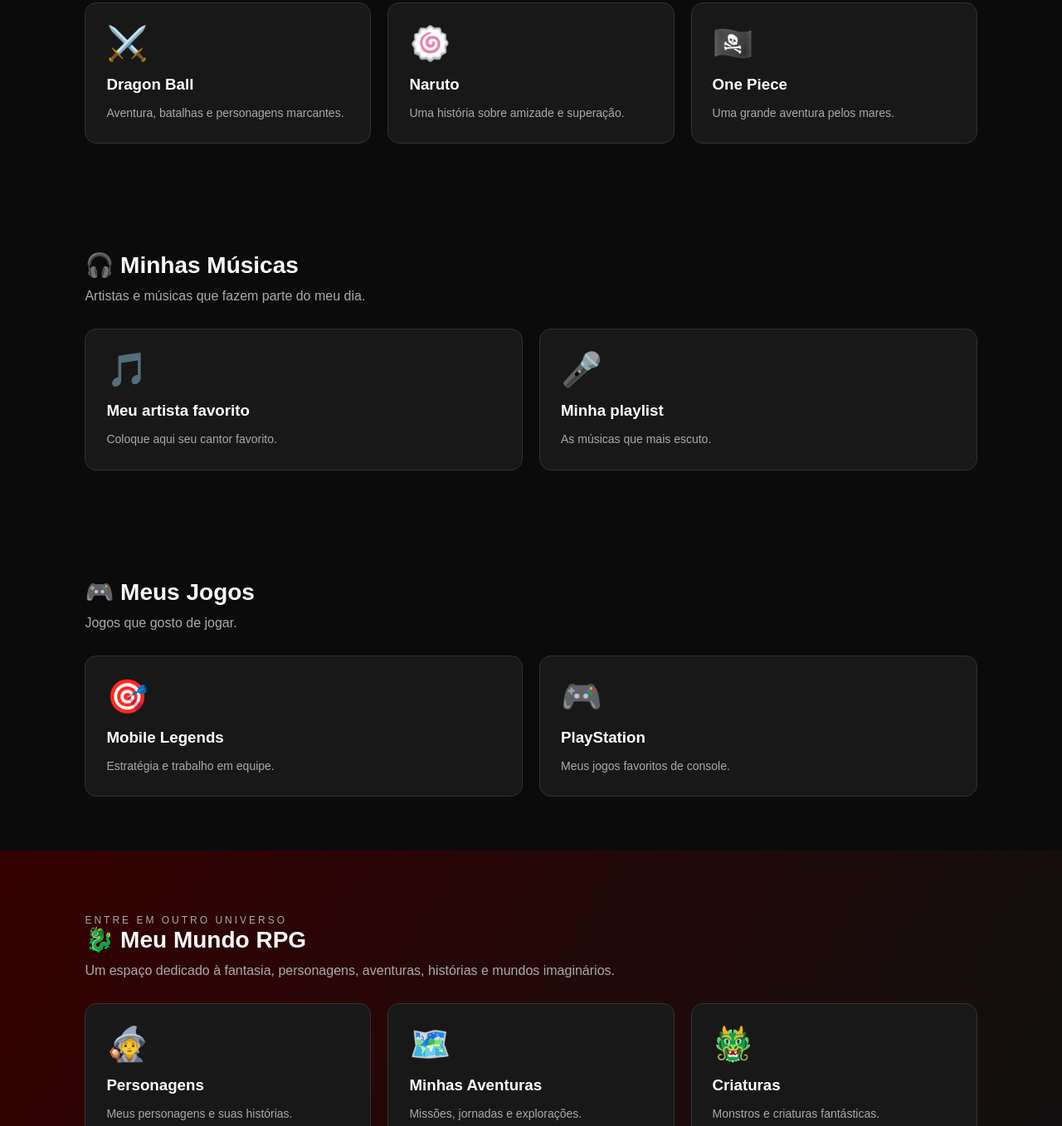
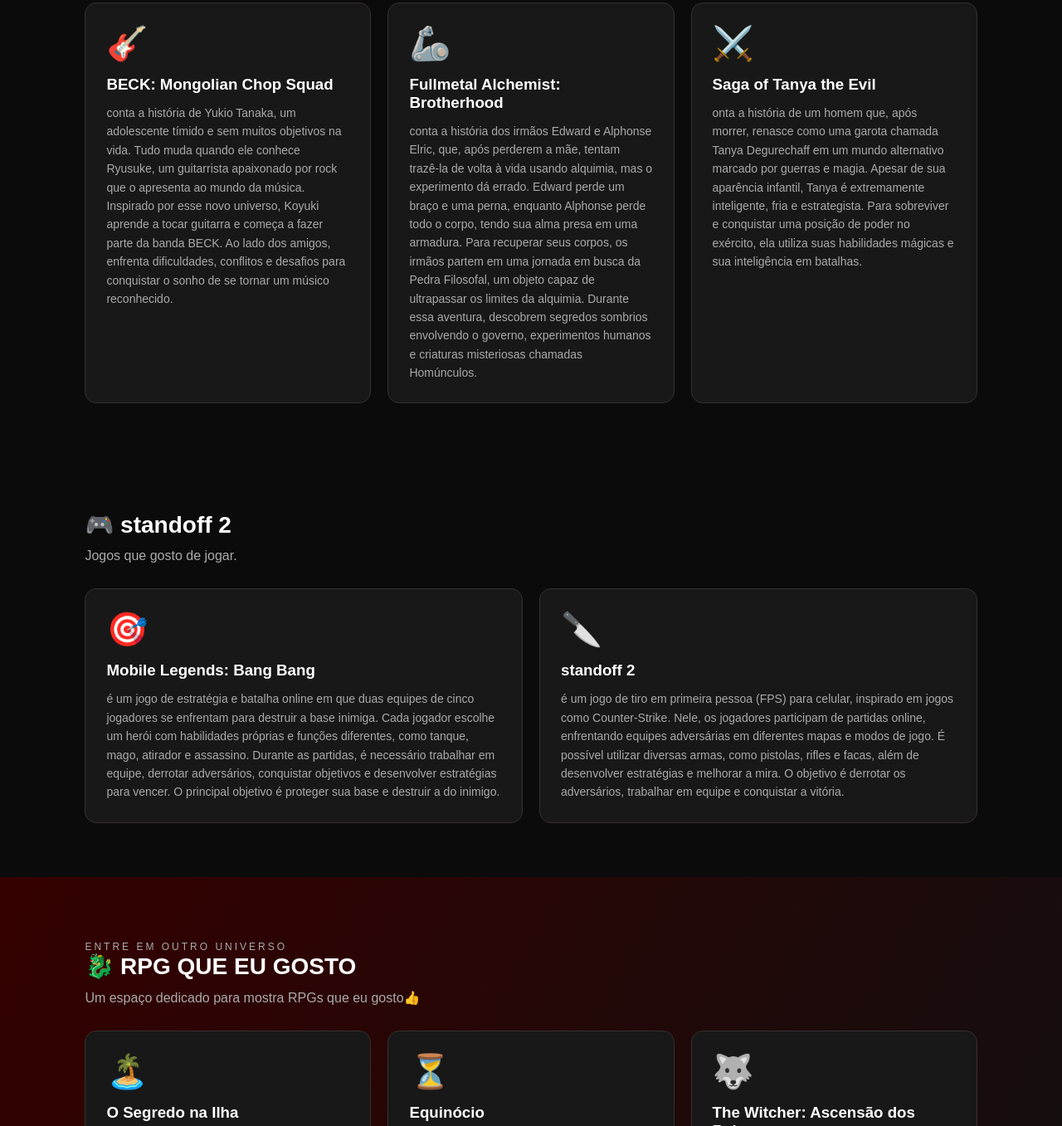
Before and after one commit to Julio-souza2008/portif-lio1, a plain HTML site: page index2.html in a window 1280 px wide. Shown: the part 680-2037 px from the top of the page at 83% size. Drawn offline with Linux system fonts and the light colour scheme.

Commit message:
atualizacao

```diff
--- a/index2.html
+++ b/index2.html
@@ -18,10 +18,8 @@
 
         <a href="#inicio">Início</a>
         <a href="#anime">Animes</a>
-        <a href="#musica">Músicas</a>
         <a href="#jogos">Jogos</a>
         <a href="#rpg">RPG</a>
-        <a href="#projetos">Projetos</a>
         <a href="index.html">Meu Portfólio</a>
     </nav>
 </header>
@@ -44,88 +42,77 @@
 
     <div class="cards">
         <div class="card">
-            <div class="emoji">⚔️</div>
-            <h3>Dragon Ball</h3>
-            <p>Aventura, batalhas e personagens marcantes.</p>
+            <div class="emoji">🎸</div>
+            <h3>BECK: Mongolian Chop Squad</h3>
+            <p>conta a história de Yukio Tanaka, um adolescente tímido e sem muitos objetivos na vida. Tudo muda quando ele conhece Ryusuke, um guitarrista apaixonado por rock que o apresenta ao mundo da música.
+
+Inspirado por esse novo universo, Koyuki aprende a tocar guitarra e começa a fazer parte da banda BECK. Ao lado dos amigos, enfrenta dificuldades, conflitos e desafios para conquistar o sonho de se tornar um músico reconhecido.</p>
         </div>
 
         <div class="card">
-            <div class="emoji">🍥</div>
-            <h3>Naruto</h3>
-            <p>Uma história sobre amizade e superação.</p>
+            <div class="emoji">🦾</div>
+            <h3>Fullmetal Alchemist: Brotherhood</h3>
+            <p>conta a história dos irmãos Edward e Alphonse Elric, que, após perderem a mãe, tentam trazê-la de volta à vida usando alquimia, mas o experimento dá errado. Edward perde um braço e uma perna, enquanto Alphonse perde todo o corpo, tendo sua alma presa em uma armadura.
+
+Para recuperar seus corpos, os irmãos partem em uma jornada em busca da Pedra Filosofal, um objeto capaz de ultrapassar os limites da alquimia. Durante essa aventura, descobrem segredos sombrios envolvendo o governo, experimentos humanos e criaturas misteriosas chamadas Homúnculos.</p>
         </div>
 
         <div class="card">
-            <div class="emoji">🏴‍☠️</div>
-            <h3>One Piece</h3>
-            <p>Uma grande aventura pelos mares.</p>
+            <div class="emoji">⚔️</div>
+            <h3>Saga of Tanya the Evil</h3>
+            <p>onta a história de um homem que, após morrer, renasce como uma garota chamada Tanya Degurechaff em um mundo alternativo marcado por guerras e magia.
+
+Apesar de sua aparência infantil, Tanya é extremamente inteligente, fria e estrategista. Para sobreviver e conquistar uma posição de poder no exército, ela utiliza suas habilidades mágicas e sua inteligência em batalhas.</p>
         </div>
     </div>
 </section>
-
-<section class="conteudo" id="musica">
-    <h2>🎧 Minhas Músicas</h2>
-    <p>Artistas e músicas que fazem parte do meu dia.</p>
-
-    <div class="cards">
-        <div class="card">
-            <div class="emoji">🎵</div>
-            <h3>Meu artista favorito</h3>
-            <p>Coloque aqui seu cantor favorito.</p>
-        </div>
-
-        <div class="card">
-            <div class="emoji">🎤</div>
-            <h3>Minha playlist</h3>
-            <p>As músicas que mais escuto.</p>
-        </div>
-    </div>
-</section>
-
 <section class="conteudo" id="jogos">
-    <h2>🎮 Meus Jogos</h2>
+    <h2>🎮 standoff 2</h2>
     <p>Jogos que gosto de jogar.</p>
 
     <div class="cards">
         <div class="card">
             <div class="emoji">🎯</div>
-            <h3>Mobile Legends</h3>
-            <p>Estratégia e trabalho em equipe.</p>
+            <h3>Mobile Legends: Bang Bang</h3>
+            <p>é um jogo de estratégia e batalha online em que duas equipes de cinco jogadores se enfrentam para destruir a base inimiga. Cada jogador escolhe um herói com habilidades próprias e funções diferentes, como tanque, mago, atirador e assassino. Durante as partidas, é necessário trabalhar em equipe, derrotar adversários, conquistar objetivos e desenvolver estratégias para vencer. O principal objetivo é proteger sua base e destruir a do inimigo.</p>
         </div>
 
         <div class="card">
-            <div class="emoji">🎮</div>
-            <h3>PlayStation</h3>
-            <p>Meus jogos favoritos de console.</p>
+            <div class="emoji">🔪</div>
+            <h3>standoff 2</h3>
+            <p>é um jogo de tiro em primeira pessoa (FPS) para celular, inspirado em jogos como Counter-Strike. Nele, os jogadores participam de partidas online, enfrentando equipes adversárias em diferentes mapas e modos de jogo. É possível utilizar diversas armas, como pistolas, rifles e facas, além de desenvolver estratégias e melhorar a mira. O objetivo é derrotar os adversários, trabalhar em equipe e conquistar a vitória.</p>
         </div>
     </div>
 </section>
 
 <section class="rpg" id="rpg">
     <p class="subtitulo">ENTRE EM OUTRO UNIVERSO</p>
-    <h2>🐉 Meu Mundo RPG</h2>
+    <h2>🐉 RPG QUE EU GOSTO</h2>
     <p>
-        Um espaço dedicado à fantasia, personagens,
-        aventuras, histórias e mundos imaginários.
+        Um espaço dedicado para mostra RPGs que eu gosto👍
     </p>
 
     <div class="cards">
         <div class="card">
-            <div class="emoji">🧙</div>
-            <h3>Personagens</h3>
-            <p>Meus personagens e suas histórias.</p>
+            <div class="emoji">🏝️</div>
+            <h3>O Segredo na Ilha</h3>
+            <p>O Segredo na Ilha é uma campanha de RPG de terror e investigação criada por Cellbit. A história acompanha um grupo que viaja até uma ilha misteriosa para investigar uma mansão e o desaparecimento de um pintor. Durante a investigação, eles descobrem segredos sombrios, acontecimentos sobrenaturais e mistérios que colocam suas vidas em perigo.</p>
         </div>
 
         <div class="card">
-            <div class="emoji">🗺️</div>
-            <h3>Minhas Aventuras</h3>
-            <p>Missões, jornadas e explorações.</p>
+            <div class="emoji">⏳</div>
+            <h3>Equinócio</h3>
+            <p>é uma campanha de RPG criada e narrada por Mestre Roma, do canal AprendaRPG. A história acompanha um grupo de cinco amigos de infância que estão prestes a terminar o ensino médio e começar uma nova fase da vida.
+
+Porém, quando um dos amigos desaparece misteriosamente e parece nunca ter existido, o grupo começa uma investigação para descobrir a verdade. Entre mistérios, viagens pelo tempo, descobertas e acontecimentos sobrenaturais, eles precisam enfrentar situações que podem mudar suas vidas para sempre.</p>
         </div>
 
         <div class="card">
-            <div class="emoji">🐲</div>
-            <h3>Criaturas</h3>
-            <p>Monstros e criaturas fantásticas.</p>
+            <div class="emoji">🐺</div>
+            <h3>The Witcher: Ascensão dos Reinos</h3>
+            <p>é uma campanha de RPG de fantasia medieval, narrada por Colucci, no universo de The Witcher. A história acompanha um grupo de aventureiros que enfrenta monstros, explora lugares perigosos e se envolve em conflitos e mistérios pelo continente.
+
+Durante a jornada, os personagens precisam tomar decisões difíceis, enfrentar ameaças sobrenaturais e lidar com perigos políticos, enquanto buscam sobreviver em um mundo onde nem todos são confiáveis.</p>
         </div>
     </div>
 </section>
```
Also changed, not shown: index.html (+3 -3 lines).
